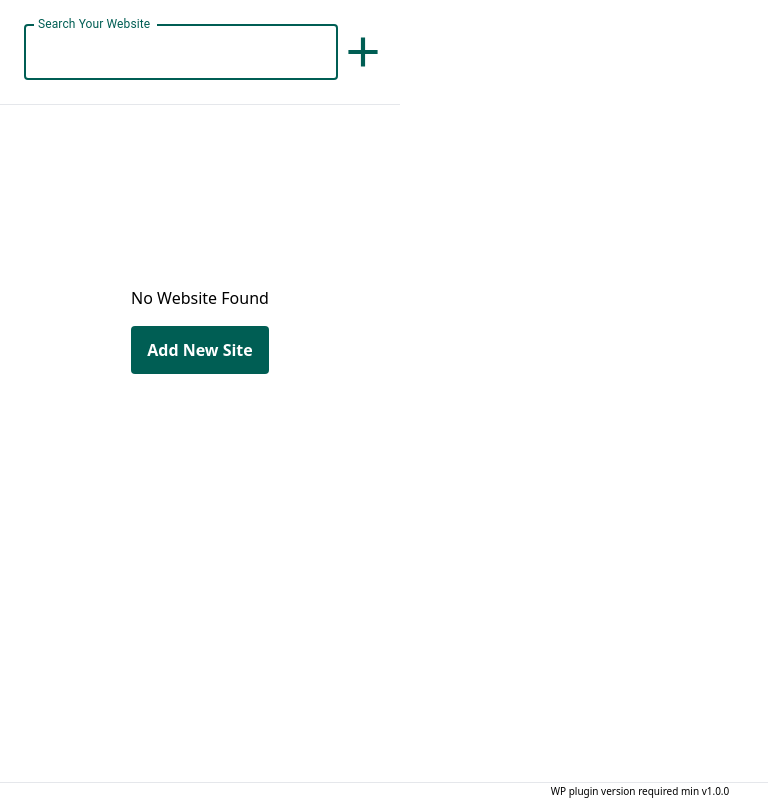
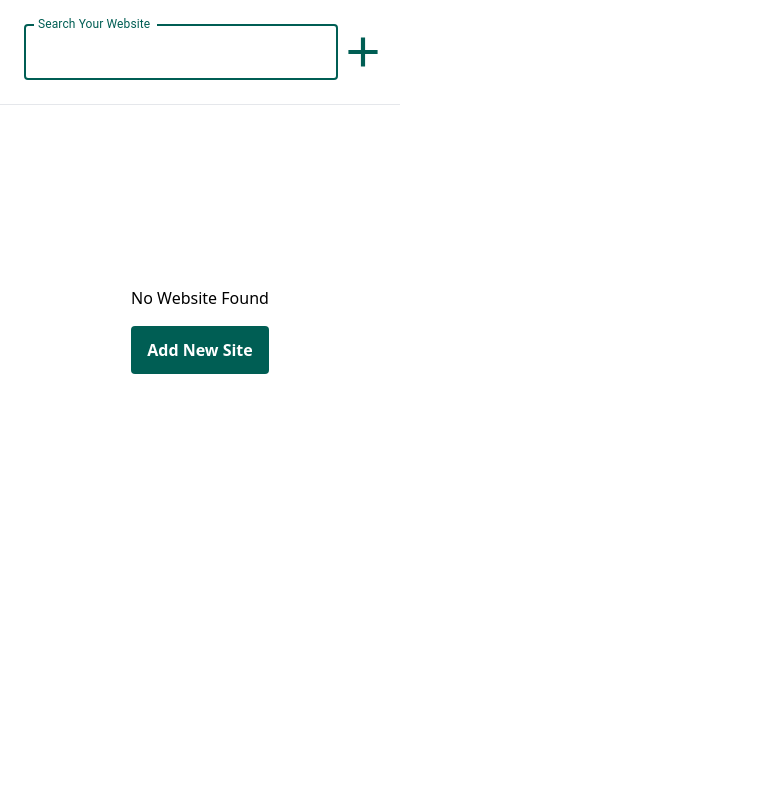
Before and after one commit to HalalBrains/login-me-now-chrome-extension-react-version, a React (Create React App) app: page / in a window 1280 px wide. Shown: the whole page, without its empty margins (0-768 px from the left). Built offline with nearby package versions, Linux system fonts and the light colour scheme; the HTML template or start-up script is replaced by a standard one.

Commit message:
footer has been removed

```diff
--- a/src/component/home/Home.js
+++ b/src/component/home/Home.js
@@ -4,7 +4,6 @@ import AddNewSite from "./home-components/AddNewSite";
 import LoggedInSites from "./home-components/LoggedInSites";
 import { useState } from "react";
 import { Link } from "react-router-dom";
-import Footer from "./home-components/Footer";
 
 function Home() {
   const [searchQuery, setSearchQuery] = useState("");
@@ -25,7 +24,6 @@ function Home() {
         searchQuery={searchQuery}
         setSearchQuery={setSearchQuery}
       />
-      <Footer />
     </>
   );
 }
--- a/src/component/home/home-components/Footer.js
+++ /dev/null
@@ -1,11 +0,0 @@
-import React from 'react'
-
-function Footer() {
-  return (
-    <div className='absolute w-full text-center bg-white border-t bottom-0 py-[1px]'>
-      <h1 className='text-[10px]'>WP plugin version required min v1.0.0</h1>
-    </div>
-  )
-}
-
-export default Footer
```
